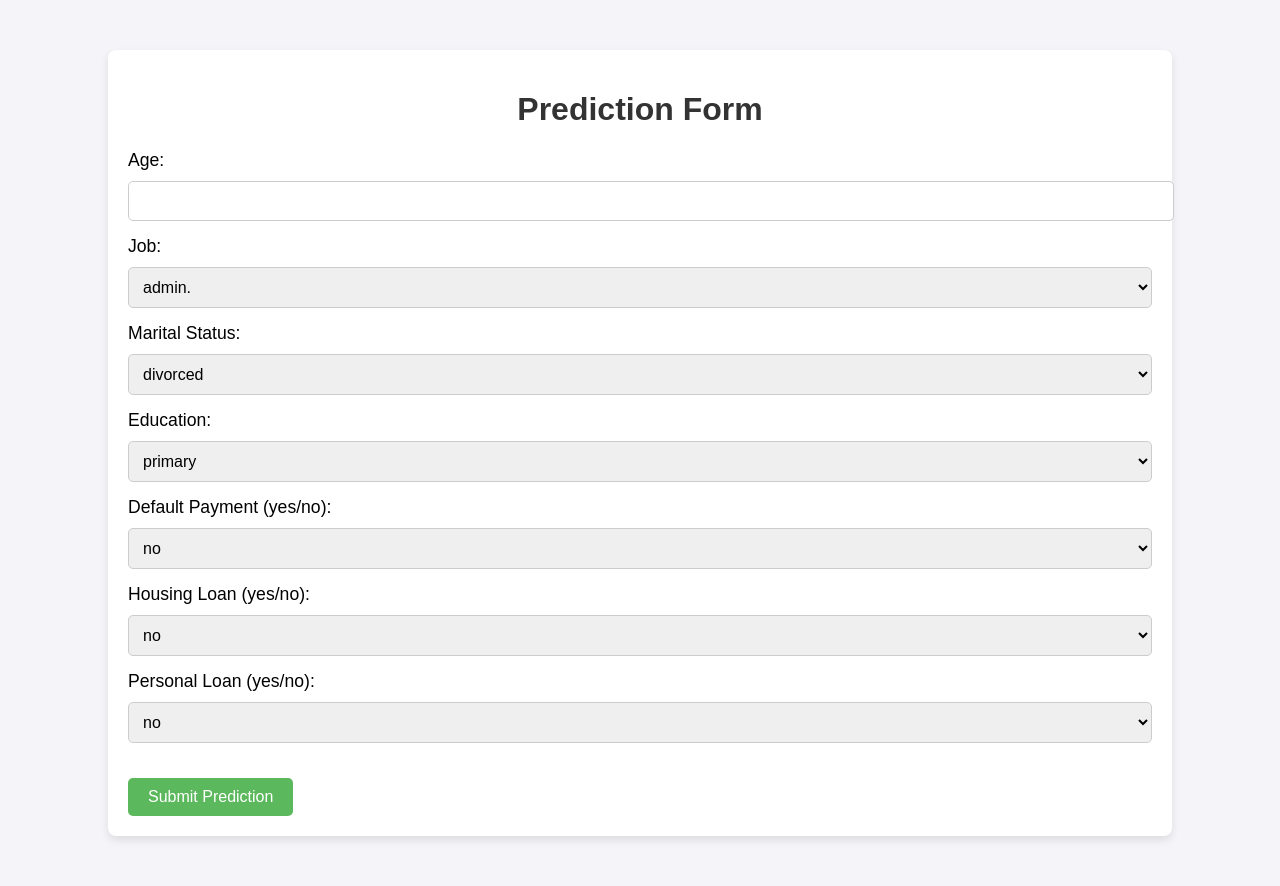
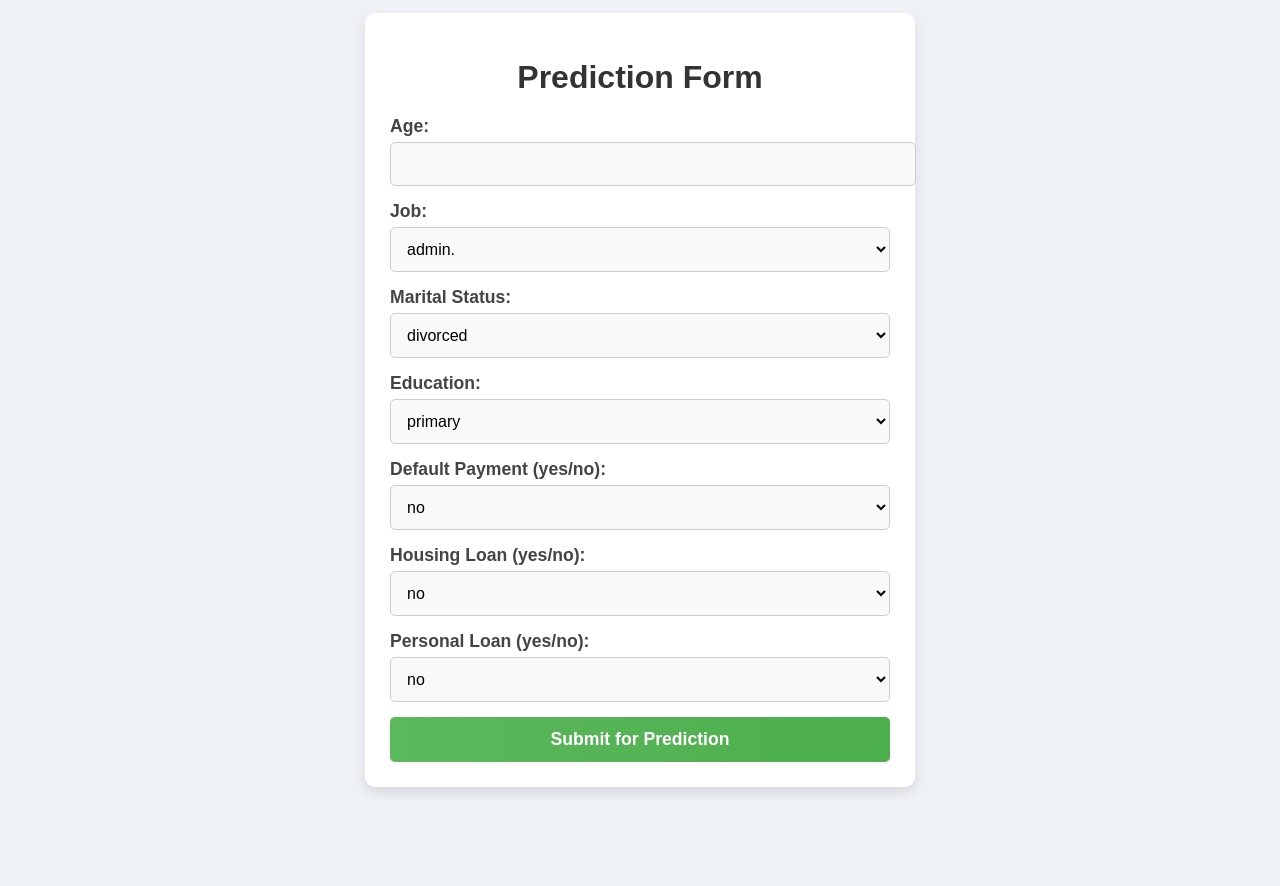
Before and after one commit to KasunKVI/BankModel, a Flask app: page / in a window 1280 px wide. After the commit the page ends 793 px from the top, so only its background shows below. Run offline with Flask 2, Linux system fonts and the light colour scheme; parts of the project's set-up code (start-up, migrations or seed data) failed here and were passed over.

Commit message:
update the UI

```diff
--- a/templates/index.html
+++ b/templates/index.html
@@ -6,73 +6,109 @@
     <title>Prediction Form</title>
     <style>
         body {
-            font-family: Arial, sans-serif;
-            background-color: #f4f4f9;
+            font-family: 'Arial', sans-serif;
+            background-color: #eef2f7;
             margin: 0;
             padding: 0;
+            display: flex;
+            justify-content: center;
+            align-items: center;
+            min-height: 100vh;
         }
 
         .container {
-            width: 80%;
-            margin: 50px auto;
-            background-color: white;
-            padding: 20px;
-            border-radius: 8px;
-            box-shadow: 0 4px 8px rgba(0, 0, 0, 0.1);
+            width: 90%;
+            max-width: 500px;
+            background-color: #fff;
+            padding: 25px;
+            border-radius: 10px;
+            box-shadow: 0 6px 12px rgba(0, 0, 0, 0.1);
         }
 
         h1 {
             text-align: center;
             color: #333;
+            margin-bottom: 20px;
         }
 
         .form-group {
-            margin: 15px 0;
+            margin-bottom: 15px;
         }
 
         label {
             font-size: 1.1rem;
+            font-weight: bold;
+            display: block;
             margin-bottom: 5px;
-            display: block;
+            color: #444;
         }
 
         select, input[type="number"] {
             width: 100%;
-            padding: 10px;
+            padding: 12px;
             font-size: 1rem;
             border: 1px solid #ccc;
             border-radius: 5px;
-            margin-top: 5px;
+            background-color: #f9f9f9;
+            transition: 0.3s;
+        }
+
+        select:hover, input[type="number"]:hover {
+            border-color: #5cb85c;
         }
 
         button {
-            padding: 10px 20px;
-            background-color: #5cb85c;
+            width: 100%;
+            padding: 12px;
+            background: linear-gradient(to right, #5cb85c, #4cae4c);
             color: white;
-            font-size: 1rem;
+            font-size: 1.1rem;
+            font-weight: bold;
             border: none;
             border-radius: 5px;
             cursor: pointer;
-            margin-top: 20px;
+            transition: 0.3s;
         }
 
         button:hover {
-            background-color: #4cae4c;
+            background: linear-gradient(to right, #4cae4c, #3d8b3d);
         }
 
-        .result {
+        .result, .error {
             margin-top: 20px;
-            padding: 20px;
-            background-color: #f9f9f9;
-            border: 1px solid #ccc;
+            padding: 15px;
             border-radius: 5px;
             text-align: center;
             font-size: 1.2rem;
         }
 
+        .result {
+            background-color: #e3fcef;
+            color: #2d8f57;
+            border: 1px solid #5cb85c;
+            display: none;
+        }
+
         .error {
-            color: red;
-            font-size: 1.1rem;
+            background-color: #f8d7da;
+            color: #a94442;
+            border: 1px solid #f5c6cb;
+            display: none;
+        }
+
+        @media (max-width: 600px) {
+            .container {
+                padding: 20px;
+                width: 95%;
+            }
+
+            h1 {
+                font-size: 1.5rem;
+            }
+
+            button {
+                font-size: 1rem;
+            }
         }
     </style>
 </head>
@@ -147,11 +183,11 @@
             </select>
         </div>
 
-        <button type="submit">Submit Prediction</button>
+        <button type="submit">Submit for Prediction</button>
     </form>
 
-    <div id="predictionResult" class="result" style="display: none;"></div>
-    <div id="errorMessage" class="error" style="display: none;"></div>
+    <div id="predictionResult" class="result"></div>
+    <div id="errorMessage" class="error"></div>
 </div>
 
 <script>
@@ -168,28 +204,26 @@
             loan: document.getElementById('loan').value
         };
 
-        fetch(' http://54.152.217.212:5000/predict', {
+        fetch('http://54.152.217.212:5000/predict', {
             method: 'POST',
-            headers: {
-                'Content-Type': 'application/json'
-            },
+            headers: { 'Content-Type': 'application/json' },
             body: JSON.stringify(formData)
         })
         .then(response => response.json())
         .then(data => {
             if (data.prediction) {
+                document.getElementById('predictionResult').innerHTML = 'Prediction: ' + data.prediction;
                 document.getElementById('predictionResult').style.display = 'block';
-                document.getElementById('predictionResult').innerHTML = 'Prediction: ' + data.prediction;
                 document.getElementById('errorMessage').style.display = 'none';
             } else if (data.error) {
+                document.getElementById('errorMessage').innerHTML = 'Error: ' + data.error;
                 document.getElementById('errorMessage').style.display = 'block';
-                document.getElementById('errorMessage').innerHTML = 'Error: ' + data.error;
                 document.getElementById('predictionResult').style.display = 'none';
             }
         })
         .catch(error => {
+            document.getElementById('errorMessage').innerHTML = 'Error: Unable to make prediction.';
             document.getElementById('errorMessage').style.display = 'block';
-            document.getElementById('errorMessage').innerHTML = 'Error: Unable to make prediction.';
             document.getElementById('predictionResult').style.display = 'none';
         });
     });
```
